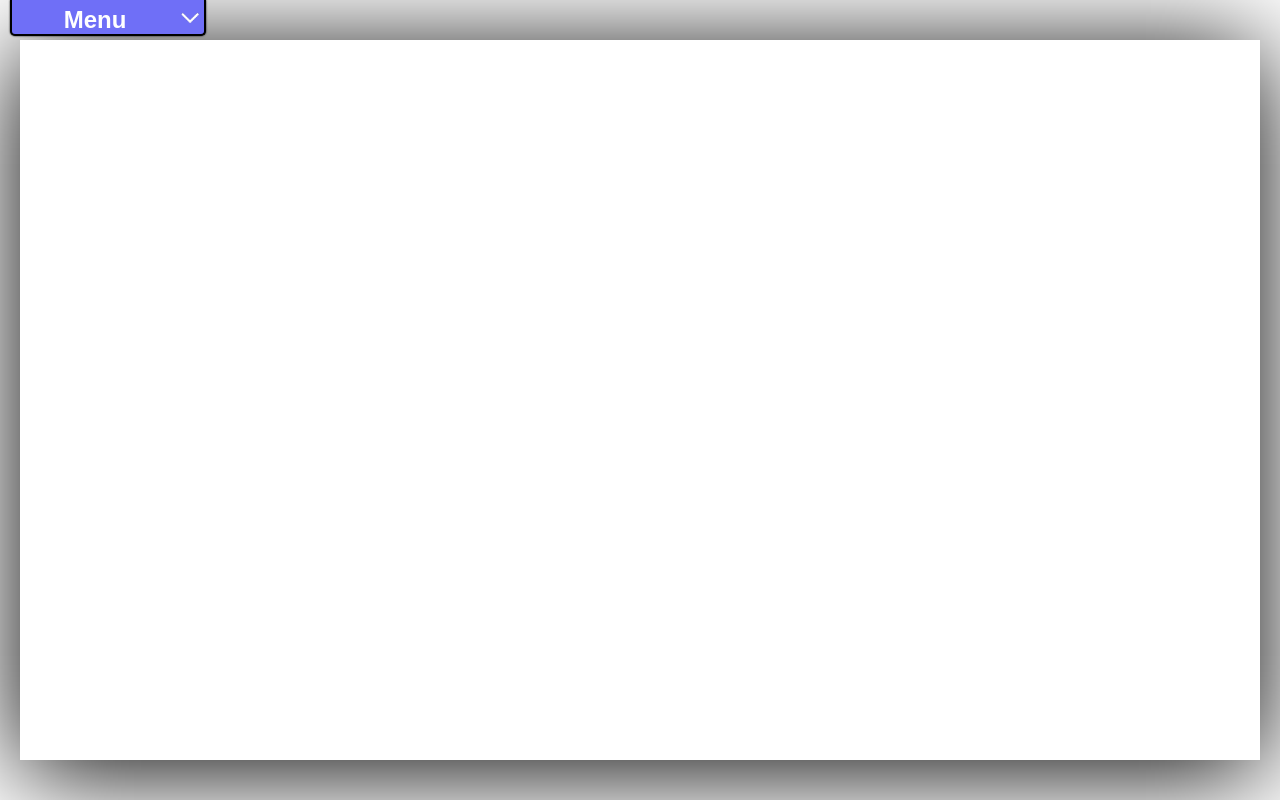
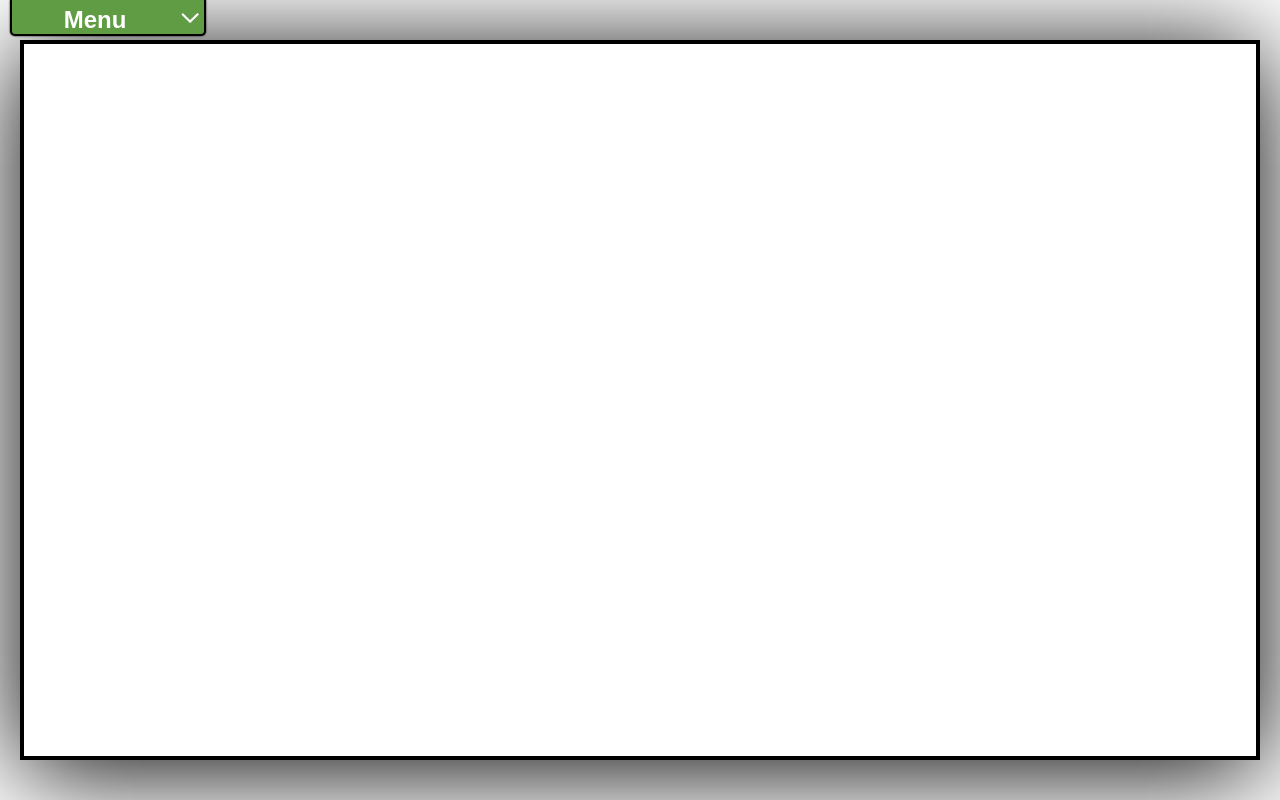
Before and after one commit to Zembi/My-Web-Repo, a website with bundled scripts: page index.html in a window 1280 px wide. Built offline with nearby package versions, Linux system fonts and the light colour scheme.

Commit message:
Add new use

```diff
--- a/index.html
+++ b/index.html
@@ -33,7 +33,8 @@
             </div>
 
             <div id='THREEJScanvas'>
-                  <iframe id='iframeContent' style="width: 100%; height: 100%; border: 1px solid white;"></iframe>
+                  <iframe id='iframeContent'
+                        style="width: 100%; height: 100%; border: 4px solid rgb(0, 0, 0); box-sizing: border-box;"></iframe>
             </div>
       </div>
 
--- a/style.css
+++ b/style.css
@@ -50,7 +50,7 @@ body {
    position: fixed;
    width: 15%;
    min-width: 150px;
-   background: rgb(111, 111, 247);
+   background: rgb(95, 156, 67);
    color: black;
    border-radius: 0 0 5px 5px;
    border: 2px solid black;
```
